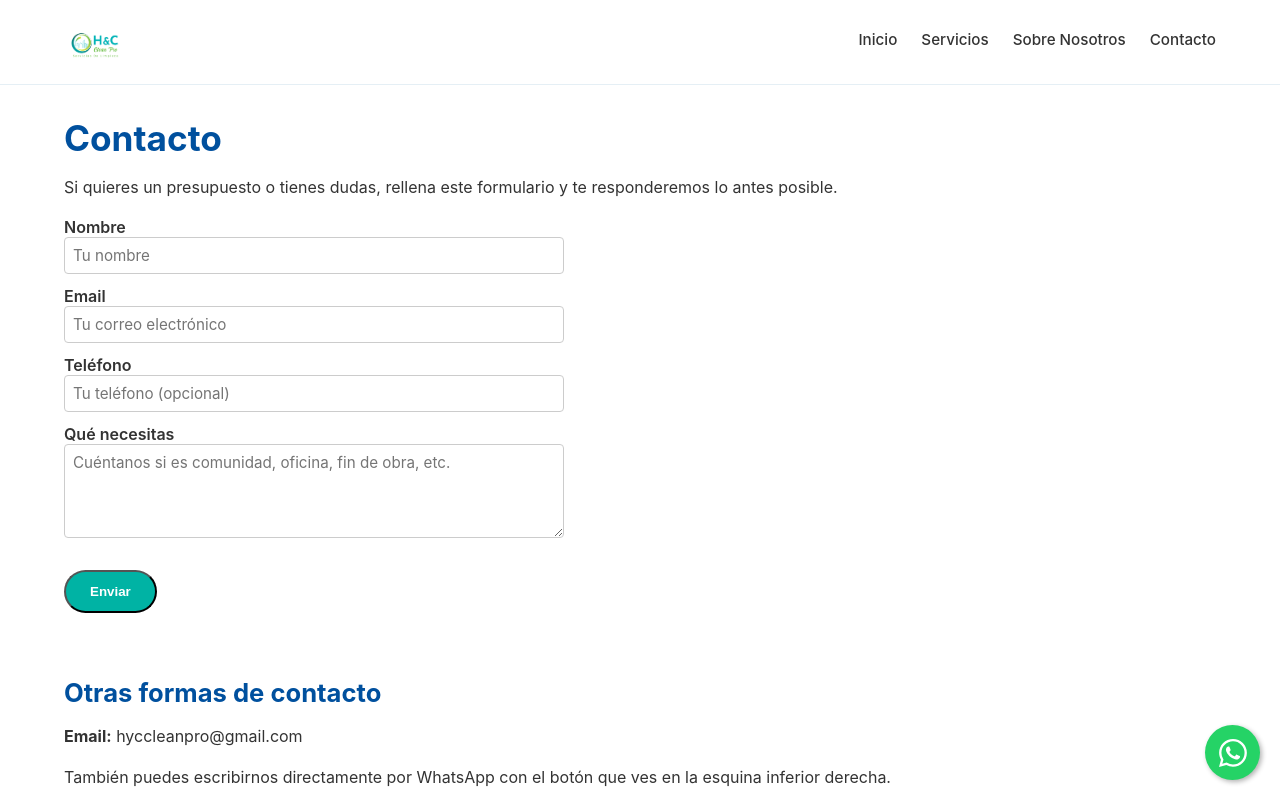
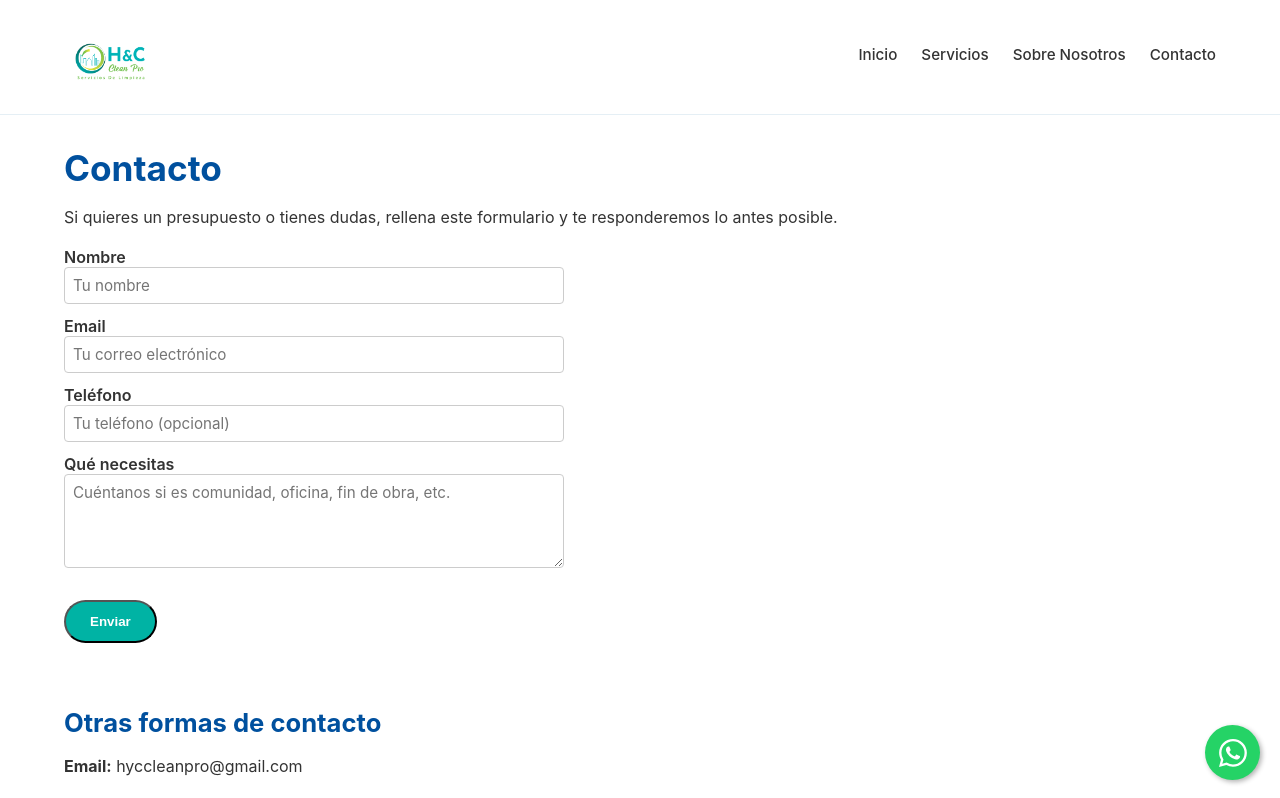
Before and after one commit to henrike78/hc-cleanpro, a Next.js app: page /contact in a window 1280 px wide. Shown: the top 798 px of the page. Built offline with nearby package versions, Linux system fonts and the light colour scheme.

Commit message:
Update globals.css

```diff
--- a/styles/globals.css
+++ b/styles/globals.css
@@ -52,7 +52,7 @@ nav {
 
 .logo img {
   display: block;
-  height: 60px;   /* altura visible del logo en la cabecera */
+  height: 90px;   /* altura visible del logo en la cabecera */
   width: auto;    /* mantiene la proporción original */
 }
 
```
